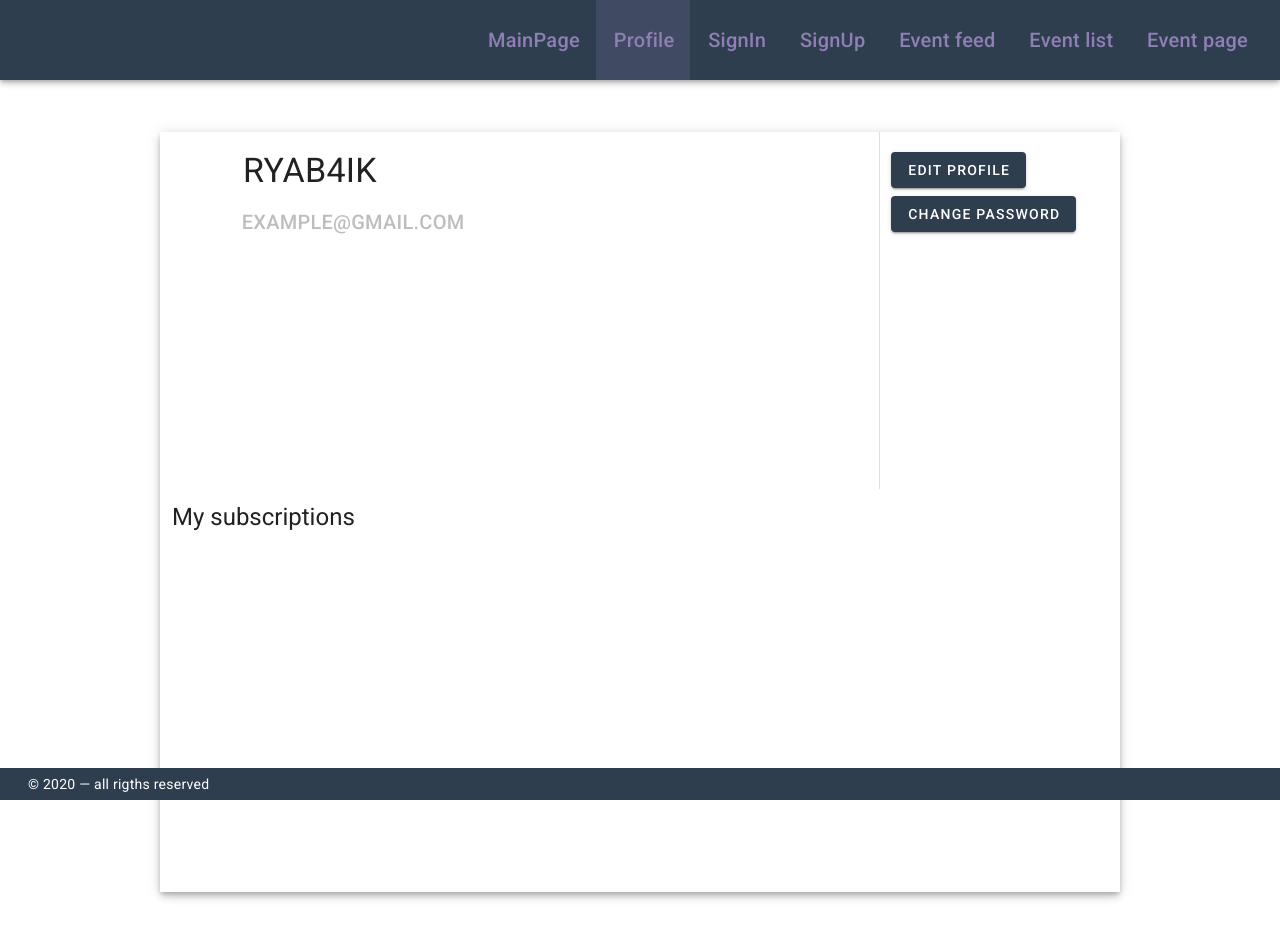
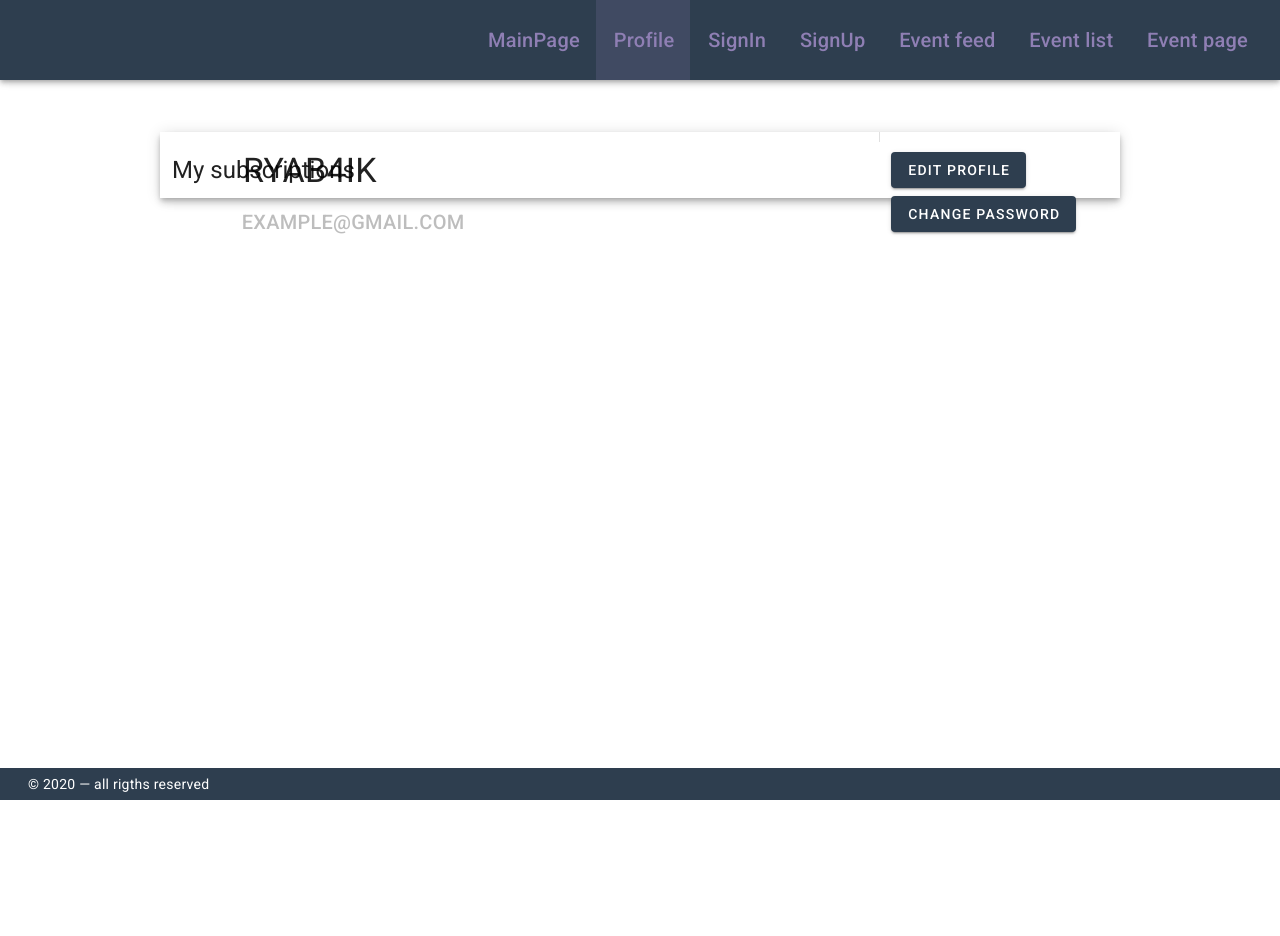
Before and after one commit to KamiMeow/EventBand, a Vue app: page /profile in a window 1280 px wide. After the commit the page ends 800 px from the top, so only its background shows below. Built offline with nearby package versions, Linux system fonts and the light colour scheme; a web font is replaced by a local one.

Commit message:
Исправил высоту

```diff
--- a/src/views/logged/Profile.vue
+++ b/src/views/logged/Profile.vue
@@ -1,24 +1,18 @@
 <template>
-	<v-container
-		class="d-flex justify-center"
-		fluid
-	>
+  <v-container class="d-flex justify-center" fluid>
     <v-layout
 			class="elevation-5 d-flex mt-10 flex-column"
-			style="max-width: 75vw; height: 760px;"
+			style="max-width: 75vw;"
 		>
-			<v-layout
-				style="height: 10px;"
-			>
-				<v-col
-					class="pr-0 ma-0"
-					cols="1"
-				>
+      <v-layout style="height: 10px;">
+        <v-col class="pr-0 ma-0" cols="1">
           <v-img
 						class="pa-0 ma-0"
 						src="/Avatar.png"
-						max-width="128"></v-img>
+						max-width="128"
+					/>
         </v-col>
+
         <v-col
 					class="d-flex flex-column justify-start align-start ml-0 pl-0"
 					cols="8"
@@ -29,7 +23,7 @@
 						left
 						text
 						tile
-					> {{ nickname }} </v-btn>
+					>{{ nickname }}</v-btn>
           <v-btn
 						class="title pa-0"
 						disabled
@@ -37,32 +31,27 @@
 						left
 						text
 						tile
-					> {{ email }} </v-btn>
+					>{{ email }}</v-btn>
         </v-col>
-					<v-divider vertical></v-divider>
-				<v-col
-					cols="2"
-				>
+        <v-divider vertical />
+
+        <v-col cols="2">
           <v-btn
-						@click="editProfile"
 						color="primary"
 						class="mt-2"
-					>
-						Edit profile
-					</v-btn>
+						@click="editProfile"
+					>Edit profile</v-btn>
           <v-btn
-						@click="changePassword"
 						color="primary"
 						class="mt-2"
-					>
-						Change password
-					</v-btn>
+						@click="changePassword"
+					>Change password</v-btn>
         </v-col>
       </v-layout>
-			<v-layout
-			>
+
+      <v-layout>
         <v-col cols="12">
-					<div class="headline" > My subscriptions </div>
+          <div class="headline">My subscriptions</div>
         </v-col>
       </v-layout>
     </v-layout>
@@ -73,18 +62,13 @@
 export default {
   data() {
     return {
-			nickname: 'Ryab4ik',
-			email: 'example@gmail.com'
-		}
+      nickname: "Ryab4ik",
+      email: "example@gmail.com"
+    };
   },
   methods: {
-		editProfile() {
-
-		},
-		changePassword() {
-
-		},
-
-	},
+    editProfile() {},
+    changePassword() {}
   }
+};
 </script>
```
Lines whose indentation alone changed are shown as unchanged.
